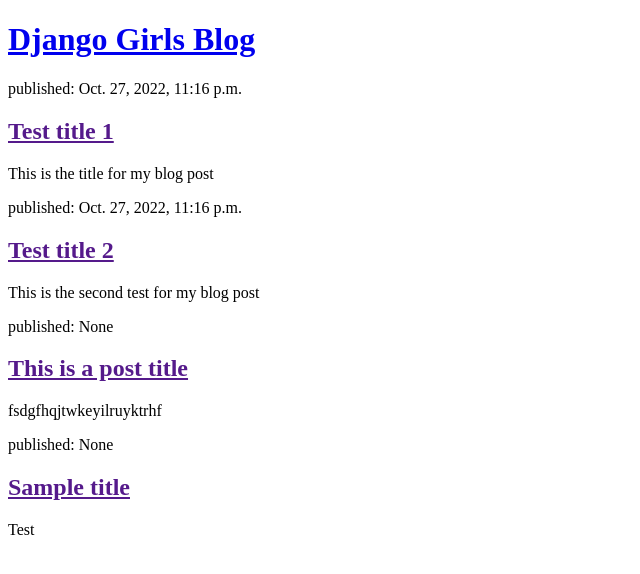
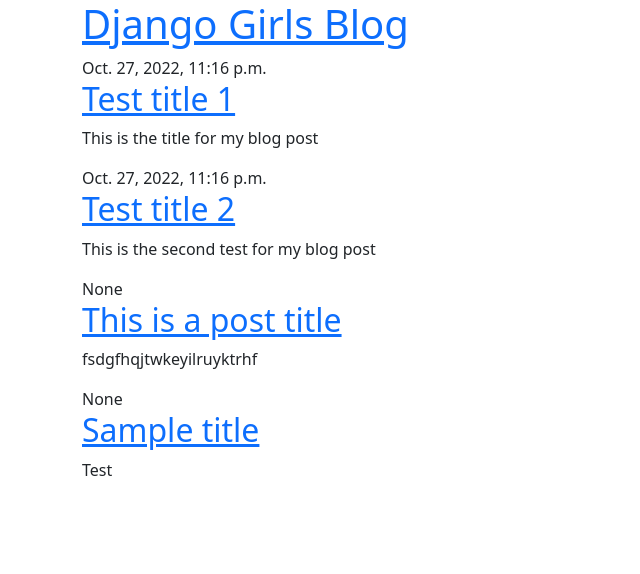
Before and after one commit to StevenSeagal98/MO4_DJANGO, a Django app: template blog/templates/blog/post_list.html in a window 1280 px wide. Shown: the top 574 px of the page, without its empty margins (0-640 px from the left). Run offline with Django 3.2, Linux system fonts and the light colour scheme; the template is opened without the code that fills it: values that come from a table or form of the project are taken from there, others are empty; data comes from the database, SQL or seed files in the repository.

Commit message:
template extending

```diff
--- /dev/null
+++ b/blog/templates/blog/base.html
@@ -0,0 +1,34 @@
+{% load static %}
+<!DOCTYPE html>
+<html>
+    <head>
+        <title>Django Girls blog</title>
+        <link rel="stylesheet" href="{% static 'css/blog.css' %}">
+        <link rel="stylesheet" href="https://cdn.jsdelivr.net/npm/bootstrap@5.1.3/dist/css/bootstrap.min.css" integrity="sha384-1BmE4kWBq78iYhFldvKuhfTAU6auU8tT94WrHftjDbrCEXSU1oBoqyl2QvZ6jIW3" crossorigin="anonymous">
+        <link href='//fonts.googleapis.com/css?family=Lobster&subset=latin,latin-ext' rel='stylesheet' type='text/css'>
+    </head>
+    <body>
+        <header class="page-header">
+          <div class="container">
+              <h1><a href="/">Django Girls Blog</a></h1>
+          </div>
+        </header>
+        <main class="container">
+            <div class="row">
+                <div class="col">
+                    {% block content %}
+                        {% for post in posts %}
+                            <article class="post">
+                                <time class="date">
+                                    {{ post.published_date }}
+                                </time>
+                                <h2><a href="">{{ post.title }}</a></h2>
+                                <p>{{ post.text|linebreaksbr }}</p>
+                            </article>
+                        {% endfor %}
+                    {% endblock %}
+                </div>
+            </div>
+        </main>
+    </body>
+</html>
--- a/blog/templates/blog/post_list.html
+++ b/blog/templates/blog/post_list.html
@@ -1,19 +1,26 @@
+{% extends 'blog/base.html' %}
+{% load static %}
 <!DOCTYPE html>
 <html>
     <head>
         <title>Django Girls blog</title>
+        <link rel="stylesheet" href="{% static 'blog.css' %}">
+        <link href="//fonts.googleapis.com/css?family=Lobster&subset=latin,latin-ext" rel="stylesheet" type="text/css">
+        <link rel="stylesheet" href="https://cdn.jsdelivr.net/npm/bootstrap@5.1.3/dist/css/bootstrap.min.css" integrity="sha384-1BmE4kWBq78iYhFldvKuhfTAU6auU8tT94WrHftjDbrCEXSU1oBoqyl2QvZ6jIW3" crossorigin="anonymous">
+
     </head>
     <body>
-        <header>
-            <h1><a href="/">Django Girls Blog</a></h1>
-        </header>
 
-        {% for post in posts %}
-            <article>
-                <time>published: {{ post.published_date }}</time>
-                <h2><a href="">{{ post.title }}</a></h2>
-                <p>{{ post.text|linebreaksbr }}</p>
-            </article>
-        {% endfor %}
+        {% block content %}
+            {% for post in posts %}
+                <article class="post">
+                    <time class="date">
+                        {{ post.published_date }}
+                    </time>
+                    <h2><a href="">{{ post.title }}</a></h2>
+                    <p>{{ post.text|linebreaksbr }}</p>
+                </article>
+            {% endfor %}
+        {% endblock %}
     </body>
 </html>
```
